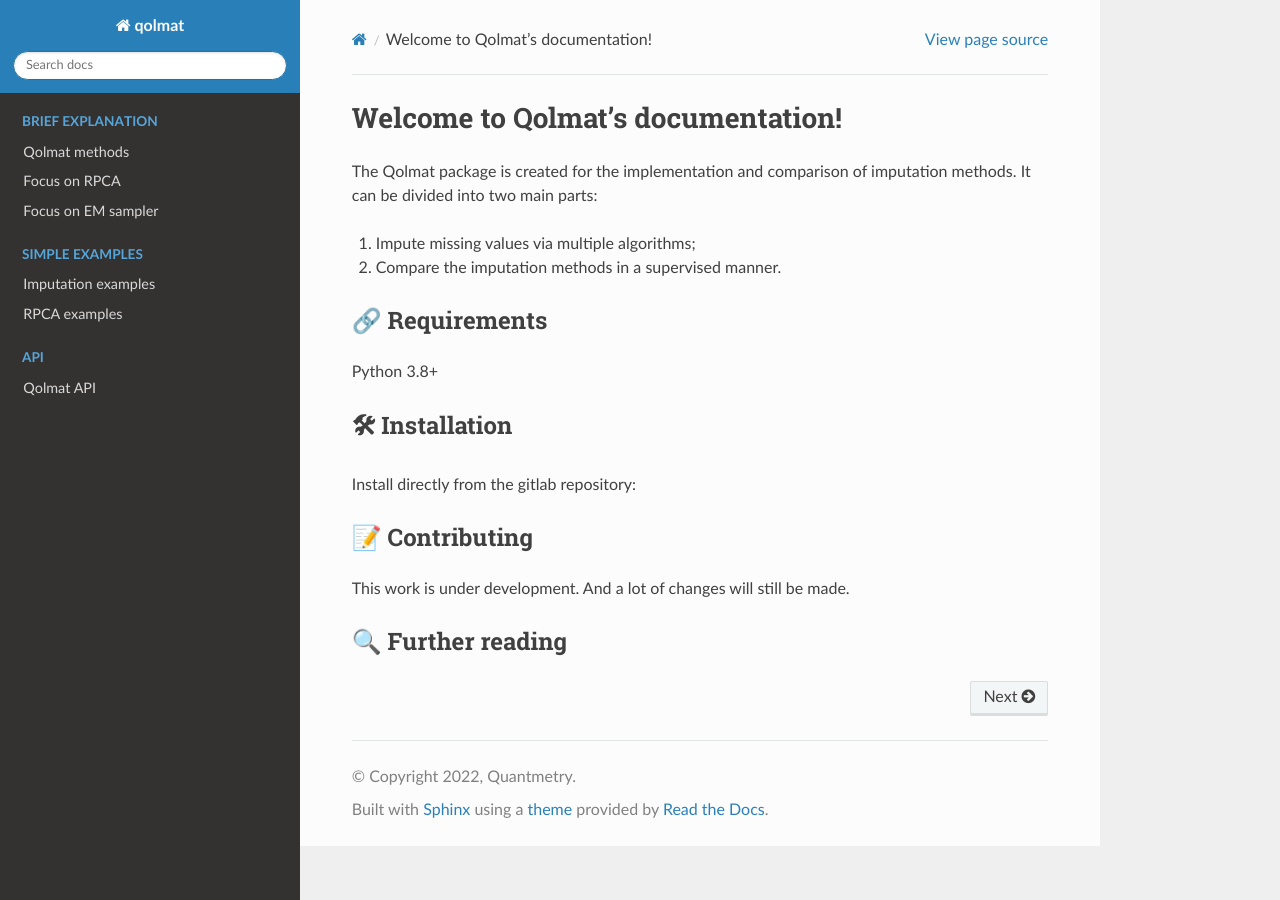
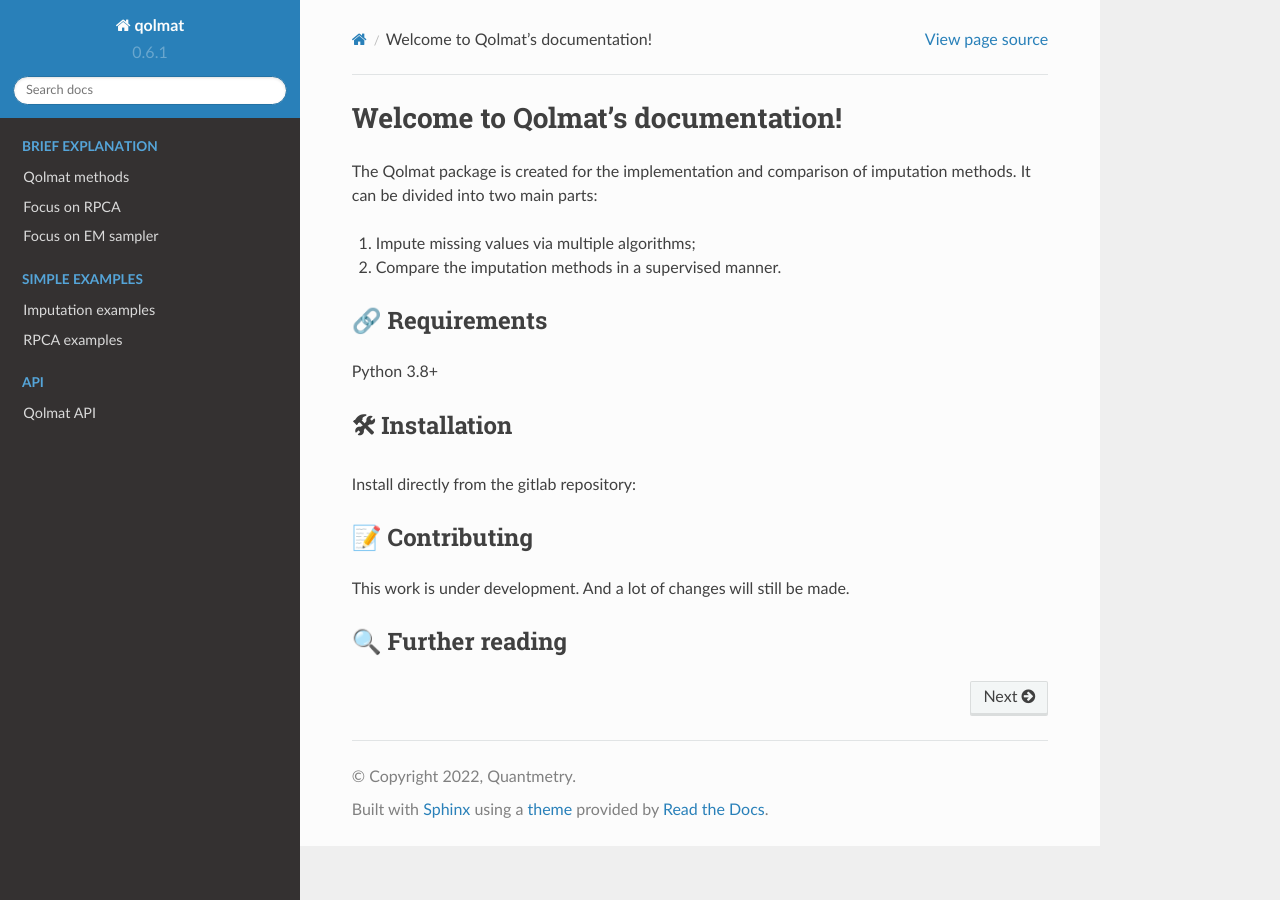
Before and after one commit to scikit-learn-contrib/qolmat, a Sphinx documentation site: the page built from docs/index.rst, in a window 1280 px wide. Built offline with Sphinx 7.4.7 and the Read the Docs theme 2.0.0, drawn with Linux system fonts in a browser that asks for light colours.

Commit message:
fixing package's version in conf.py

```diff
--- a/docs/conf.py
+++ b/docs/conf.py
@@ -22,7 +22,8 @@ copyright = "2022, Quantmetry"
 author = "Quantmetry"
 
 # The full version, including alpha/beta/rc tags
-release = "0.0.1"
+version = "0.6.1"
+release = version
 
 
 # -- General configuration ---------------------------------------------------
```
